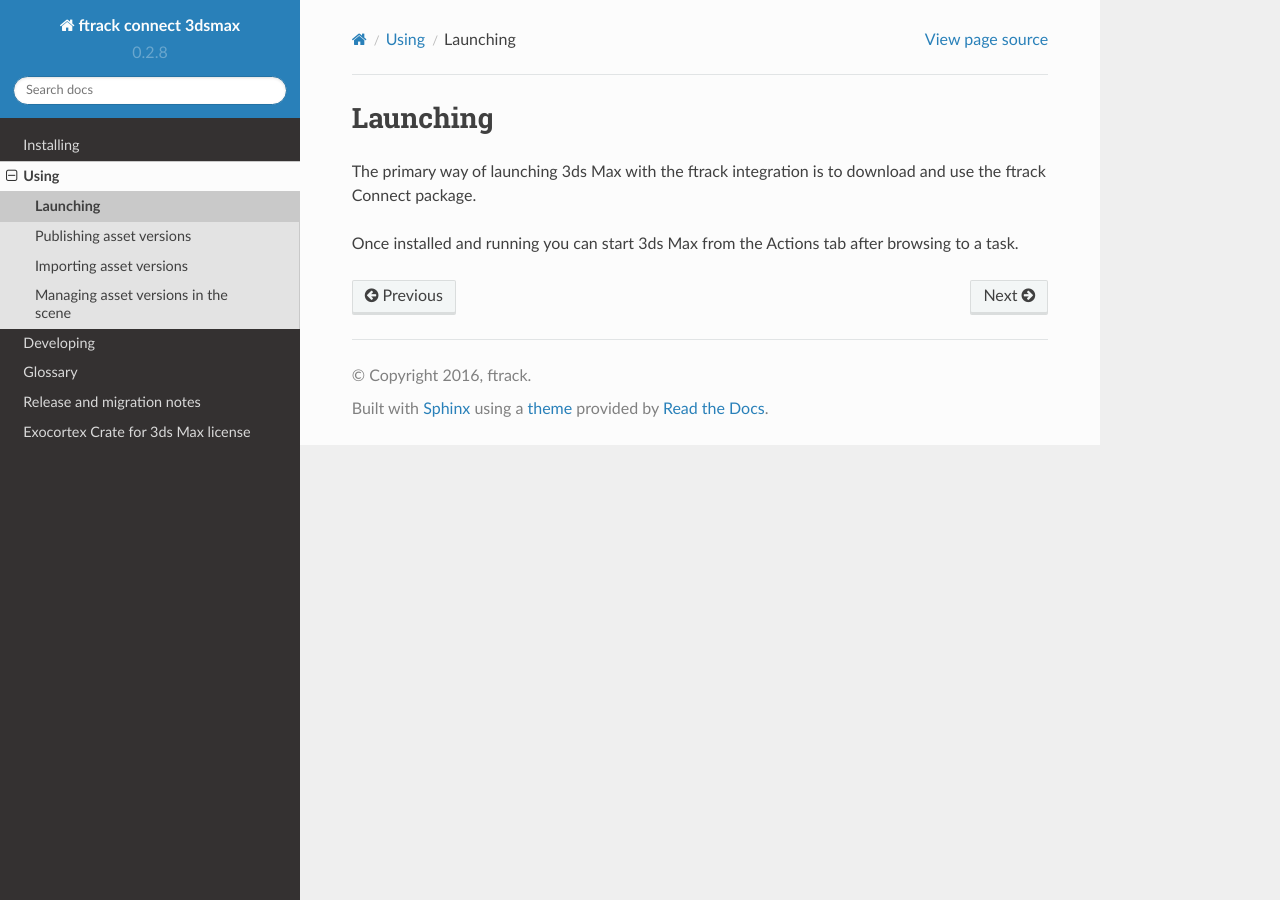
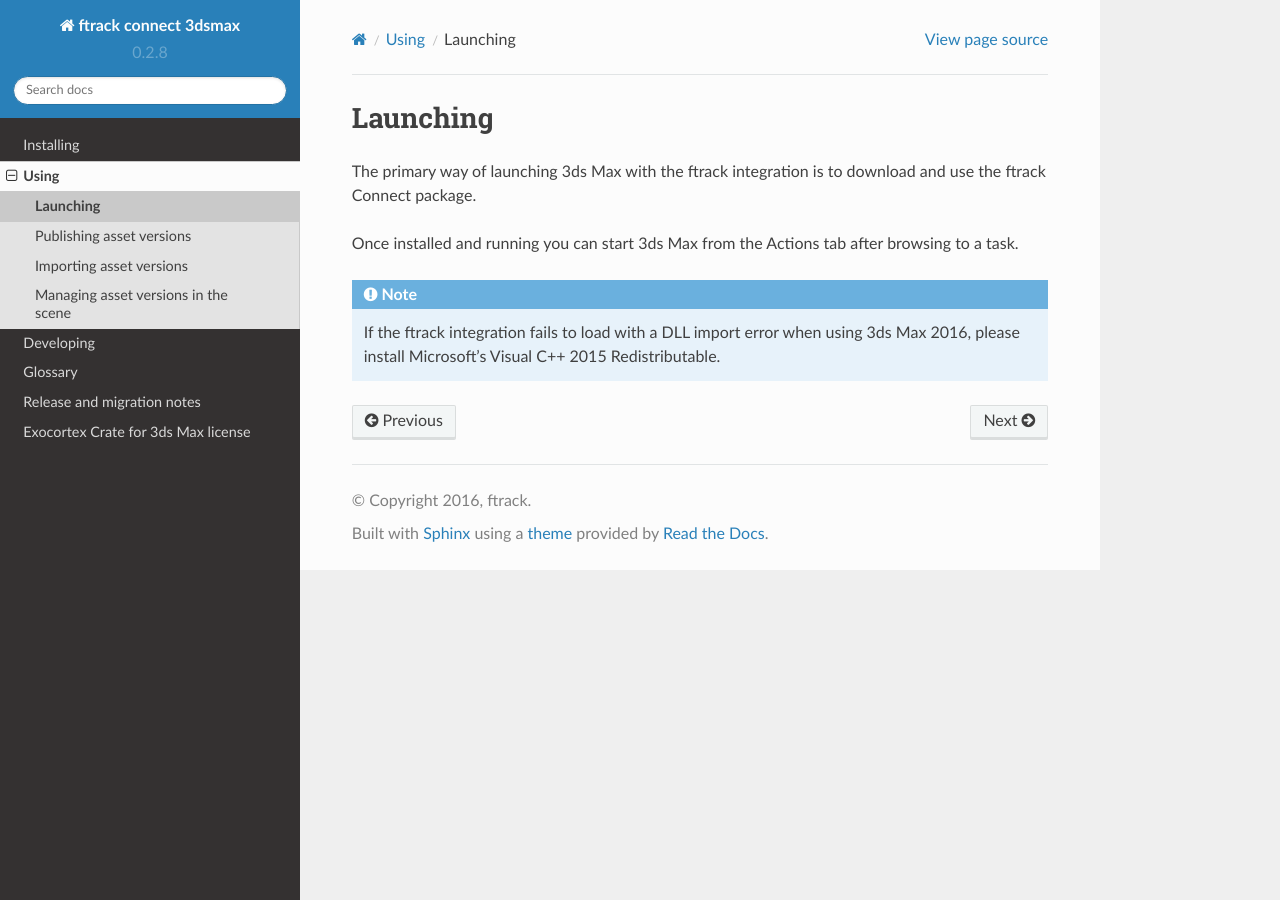
Before and after one commit to ftrackhq/ftrack-connect-3dsmax, a Sphinx documentation site: the page built from doc/using/launching.rst, in a window 1280 px wide. Built offline with Sphinx 7.4.7 and the Read the Docs theme 2.0.0, drawn with Linux system fonts in a browser that asks for light colours.

Commit message:
Updated docs to mention VC++ 2015 Redistributable.

```diff
--- a/doc/installing/installing.rst
+++ b/doc/installing/installing.rst
@@ -70,6 +70,7 @@
 * `Python <http://python.org>`_ >= 2.6, < 3
 * `ftrack connect <https://bitbucket.org/ftrack/ftrack-connect>`_ >= 0.1.2, < 2
 * `3ds Max <http://www.autodesk.com/products/3ds-max/overview>`_ >= 2016 SP3, <= 2017
+* `Visual C++ 2015 Redistributable <https://www.microsoft.com/en-us/download/details.aspx?id=48145>`_
 
 Additional For building
 -----------------------
--- a/doc/using/launching.rst
+++ b/doc/using/launching.rst
@@ -13,3 +13,8 @@
 
 Once installed and running you can start 3ds Max from the Actions tab after
 browsing to a task.
+
+.. note::
+
+    If the ftrack integration fails to load with a DLL import error when using
+    3ds Max 2016, please install Microsoft's Visual C++ 2015 Redistributable.
```
